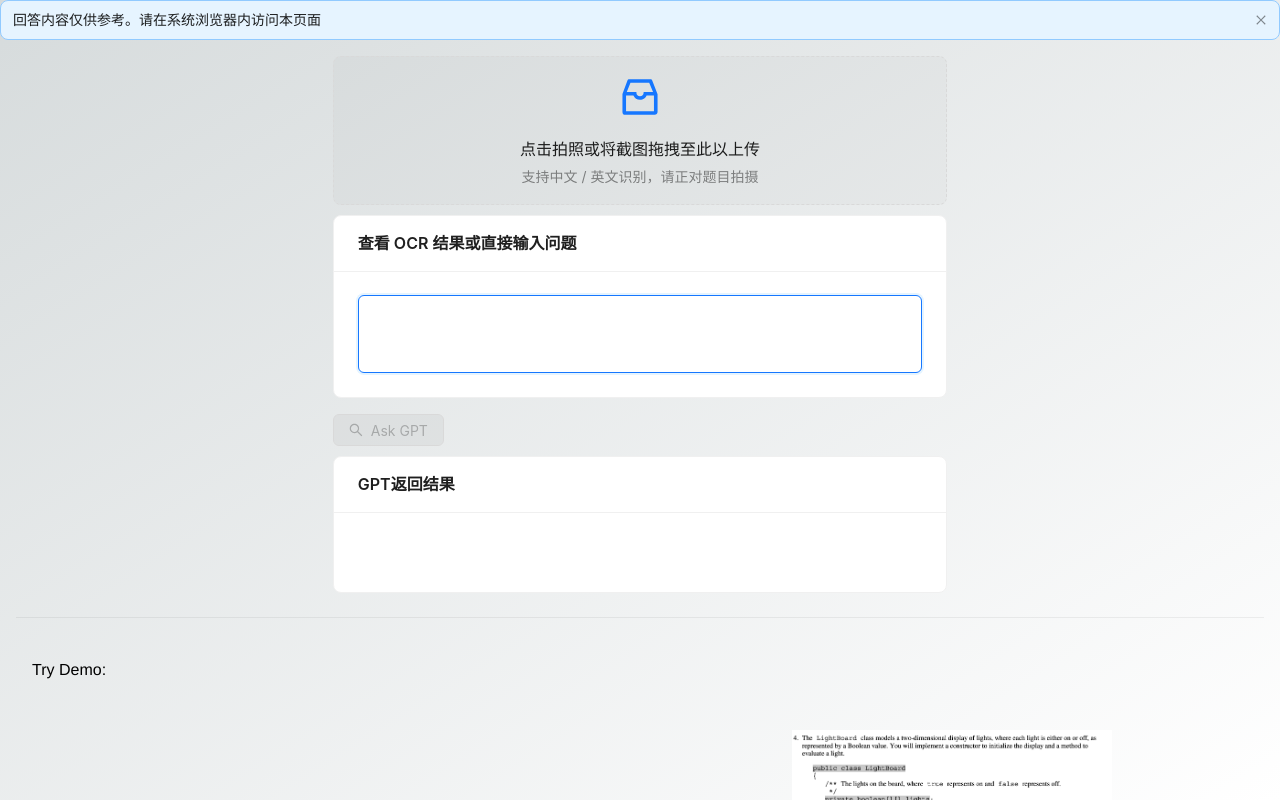
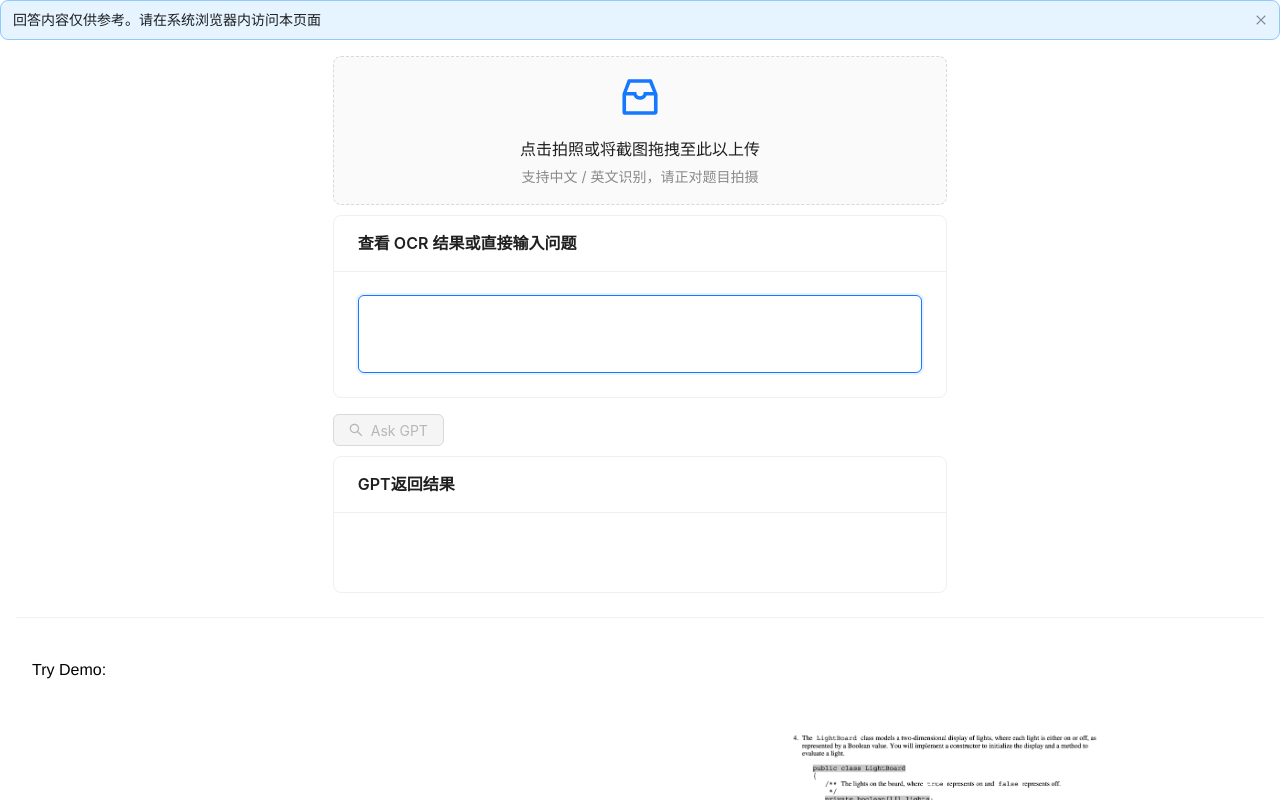
Before and after one commit to xyspg/gpt-ocr, a Next.js app: page / in a window 1280 px wide. Built offline with nearby package versions, Linux system fonts and the light colour scheme.

Commit message:
style refinment;

```diff
--- a/src/styles/globals.css
+++ b/src/styles/globals.css
@@ -53,11 +53,15 @@ body {
   height: 100vh;
   overflow-x: hidden;
   font-family: Helvetica;
+  /*
   background: linear-gradient(
           to bottom right,
           rgb(var(--background-start-rgb)),
           rgb(var(--background-end-rgb))
   );
+
+   */
+  background: white;
 }
 
 a {
@@ -68,6 +72,7 @@ a {
 .upload-main {
   width: clamp(340px, 48vw, 724px);
   margin-bottom: 1rem;
+  color: #F7F6F8
 }
 .OCR-text {
   padding: 1rem;
```
